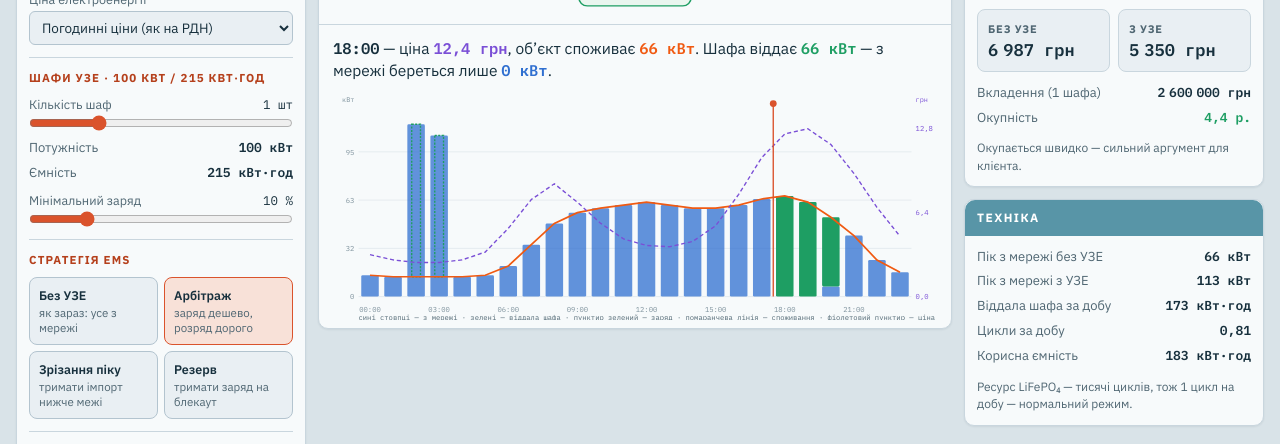
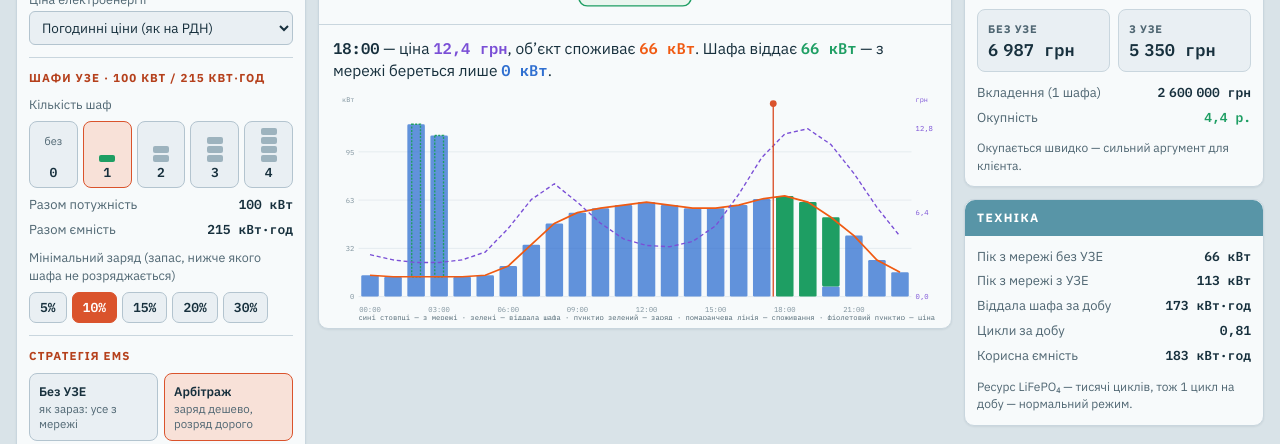
Before and after one commit to vovkvlgr-ctrl/solar-course, a plain HTML site: page uze/index.html in a window 1280 px wide. Shown: the part 316-760 px from the top of the page. Drawn offline with Linux system fonts and the light colour scheme.

Commit message:
УЗЕ: кнопки замість повзунків
Co-Authored-By: Claude Opus 5.5 <noreply@anthropic.com>
Claude-Session: https://claude.ai/code/session_01MsawJuNDaunibgBzV1PfT9

```diff
--- a/uze/index.html
+++ b/uze/index.html
@@ -52,6 +52,20 @@ input[type=range]{width:100%;accent-color:var(--accent);margin:0}
 .strat button small{font-weight:400;color:var(--muted);font-size:11.5px;line-height:1.3}
 .strat button[aria-pressed="true"]{border-color:var(--accent);background:var(--accent-soft)}
 .hint{font-size:12px;color:var(--muted)}
+.lbl{font-size:12.5px;color:var(--muted)}
+.cabs{display:grid;grid-template-columns:repeat(5,1fr);gap:5px}
+.cabs button{font:inherit;background:var(--panel2);border:1px solid var(--line2);border-radius:8px;padding:6px 2px 4px;cursor:pointer;display:flex;flex-direction:column;align-items:center;gap:3px;min-height:58px;justify-content:flex-end;color:var(--ink)}
+.cabs button i{display:block;width:16px;height:7px;border-radius:2px;background:#9DB3BE;margin-bottom:-1px}
+.cabs button em{font-style:normal;font-size:11px;color:var(--muted);margin-bottom:auto;margin-top:6px}
+.cabs button b{font-family:var(--mono);font-size:13px}
+.cabs button[aria-pressed="true"]{border-color:var(--accent);background:var(--accent-soft)}
+.cabs button[aria-pressed="true"] i{background:var(--bat)}
+.chipset{display:flex;flex-wrap:wrap;gap:5px}
+.chipset button{font:600 13px var(--mono);background:var(--panel2);border:1px solid var(--line2);border-radius:7px;padding:6px 10px;cursor:pointer;color:var(--ink)}
+.chipset button[aria-pressed="true"]{background:var(--accent);border-color:var(--accent);color:#fff}
+.stepper{display:flex;align-items:center;border:1px solid var(--line2);border-radius:8px;overflow:hidden;background:var(--panel2)}
+.stepper button{font:600 20px var(--mono);width:44px;height:38px;border:none;background:var(--teal);color:#fff;cursor:pointer}
+.stepper span{flex:1;text-align:center;font-family:var(--mono);font-size:15px}
 .flow svg,.chart svg{display:block;width:100%;height:auto}
 .flow text,.chart text{font-family:var(--mono)}
 .story{padding:12px 14px;border-top:1px solid var(--line);font-size:15.5px}
@@ -175,17 +189,19 @@ function simulate(st){
   return {out,costBase,cost,save:costBase-cost,peakBase,peakGrid,cycles:disTot/(CAB.E*S.n),unserved,disTot};
 }
 
+function chips(k,vals,cur,u){ return `<div class="chipset">${vals.map(v=>`<button data-set="${k}" data-v="${v}" aria-pressed="${cur===v}">${v}${u}</button>`).join('')}</div>`; }
 function cfgHTML(){
   const opt=(o,v)=>Object.entries(o).map(([k,x])=>`<option value="${k}"${k===v?' selected':''}>${x.n}</option>`).join('');
   const rng=(id,l,min,max,st,v,u)=>`<label class="sl"><span class="r">${l}<output id="o-${id}">${v} ${u}</output></span><input type="range" id="${id}" min="${min}" max="${max}" step="${st}" value="${v}"></label>`;
   $('#cfg').innerHTML=`<div class="grp"><h3>Об’єкт</h3><label class="sel">Тип бізнесу<select id="obj">${opt(OBJ,S.obj)}</select></label><label class="sel">Ціна електроенергії<select id="tar">${opt(TAR,S.tar)}</select></label></div>
-   <div class="grp"><h3>Шафи УЗЕ · 100 кВт / 215 кВт·год</h3>${rng('n','Кількість шаф',0,4,1,S.n,'шт')}
-     <div class="kv"><span>Потужність</span><span id="kP">${S.n*100} кВт</span><span>Ємність</span><span id="kE">${S.n*215} кВт·год</span></div>
-     ${rng('socMin','Мінімальний заряд',5,30,5,S.socMin,'%')}</div>
+   <div class="grp"><h3>Шафи УЗЕ · 100 кВт / 215 кВт·год</h3><span class="lbl">Кількість шаф</span>
+     <div class="cabs">${[0,1,2,3,4].map(k=>`<button data-set="n" data-v="${k}" aria-pressed="${S.n===k}" title="${k} шаф">${k?Array.from({length:k},()=>'<i></i>').join(''):'<em>без</em>'}<b>${k}</b></button>`).join('')}</div>
+     <div class="kv"><span>Разом потужність</span><span id="kP">${S.n*100} кВт</span><span>Разом ємність</span><span id="kE">${S.n*215} кВт·год</span></div>
+     <span class="lbl">Мінімальний заряд (запас, нижче якого шафа не розряджається)</span>${chips('socMin',[5,10,15,20,30],S.socMin,'%')}</div>
    <div class="grp"><h3>Стратегія EMS</h3><div class="strat">${Object.entries(STRAT).map(([k,v])=>`<button data-st="${k}" aria-pressed="${S.strat===k}">${v[0]}<small>${v[1]}</small></button>`).join('')}</div>
-     ${S.strat==='peak'?rng('peakLim','Межа імпорту з мережі',10,200,5,S.peakLim,'кВт'):''}</div>
+     ${S.strat==='peak'?`<span class="lbl">Межа імпорту з мережі</span><div class="stepper"><button data-step="peakLim" data-d="-5" aria-label="Менше">−</button><span><b>${S.peakLim}</b> кВт</span><button data-step="peakLim" data-d="5" aria-label="Більше">+</button></div><p class="hint">Пік об’єкта — ${Math.max(...OBJ[S.obj].p)} кВт. Шафа «зрізає» все, що вище межі.</p>`:''}</div>
    <div class="grp"><h3>Відключення мережі</h3><label class="sl" style="flex-direction:row;gap:8px;align-items:center"><input type="checkbox" id="out" ${S.out?'checked':''} style="accent-color:var(--accent);width:18px;height:18px"> <span>Блекаут сьогодні</span></label>
-     ${S.out?rng('outFrom','Початок',0,23,1,S.outFrom,':00')+rng('outLen','Тривалість',1,8,1,S.outLen,'год'):''}</div>
+     ${S.out?`<label class="sel">Початок відключення<select id="outFrom">${Array.from({length:24},(_,h)=>`<option value="${h}"${h===S.outFrom?' selected':''}>${String(h).padStart(2,'0')}:00</option>`).join('')}</select></label><span class="lbl">Тривалість</span>${chips('outLen',[1,2,3,4,6,8],S.outLen,' год')}`:''}</div>
    <div class="grp"><h3>Вартість</h3><label class="sel">Шафа під ключ, грн (приклад)<input type="number" id="capex" min="100000" step="50000" value="${S.capex}"></label></div>`;
 }
 
@@ -269,9 +285,11 @@ function setPlay(){ const b=$('#play'); b.setAttribute('aria-pressed',playing);
 document.addEventListener('input',e=>{ const id=e.target.id; if(!id) return;
   if(['n','socMin','peakLim','outFrom','outLen'].includes(id)){ S[id]=+e.target.value; const o=$('#o-'+id); if(o) o.textContent=e.target.value+' '+({n:'шт',socMin:'%',peakLim:'кВт',outFrom:':00',outLen:'год'}[id]); if(id==='n'){ $('#kP').textContent=S.n*100+' кВт'; $('#kE').textContent=S.n*215+' кВт·год'; } full(); }
   if(id==='capex'){ S.capex=Math.max(0,+e.target.value||0); results(); } });
-document.addEventListener('change',e=>{ const id=e.target.id; if(id==='obj'||id==='tar'){ S[id]=e.target.value; if(id==='obj') S.peakLim=Math.round(Math.max(...OBJ[S.obj].p)*0.75/5)*5; cfgHTML(); full(); } if(id==='out'){ S.out=e.target.checked; cfgHTML(); full(); } });
+document.addEventListener('change',e=>{ const id=e.target.id; if(id==='outFrom'){ S.outFrom=+e.target.value; full(); return; } if(id==='obj'||id==='tar'){ S[id]=e.target.value; if(id==='obj') S.peakLim=Math.round(Math.max(...OBJ[S.obj].p)*0.75/5)*5; cfgHTML(); full(); } if(id==='out'){ S.out=e.target.checked; cfgHTML(); full(); } });
 document.addEventListener('click',e=>{ const b=e.target.closest('button'); if(!b) return;
   if(b.dataset.st){ S.strat=b.dataset.st; cfgHTML(); full(); }
+  if(b.dataset.set){ S[b.dataset.set]=+b.dataset.v; cfgHTML(); full(); }
+  if(b.dataset.step){ const k=b.dataset.step; S[k]=clamp(S[k]+(+b.dataset.d),10,300); cfgHTML(); full(); }
   if(b.id==='play'){ if(H>=23.99) H=0; playing=!playing; setPlay(); }
   if(b.dataset.sp){ speed=+b.dataset.sp; document.querySelectorAll('[data-sp]').forEach(x=>x.setAttribute('aria-pressed',x===b)); if(!playing){ if(H>=23.99) H=0; playing=true; setPlay(); } } });
 H=18; cfgHTML(); full(); setPlay(); requestAnimationFrame(loop);
```
